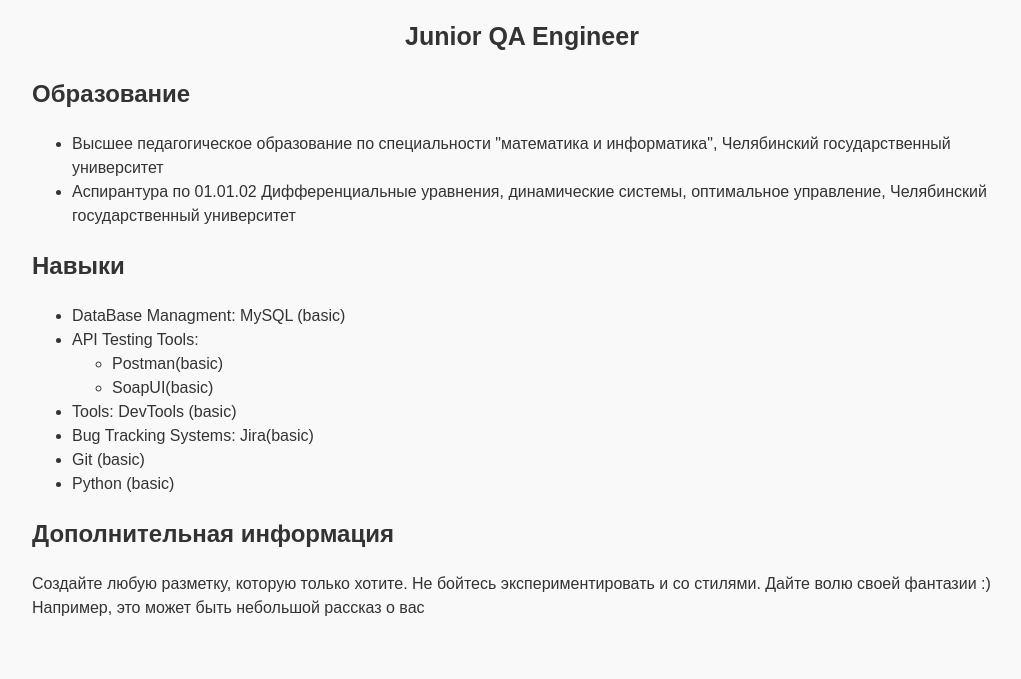
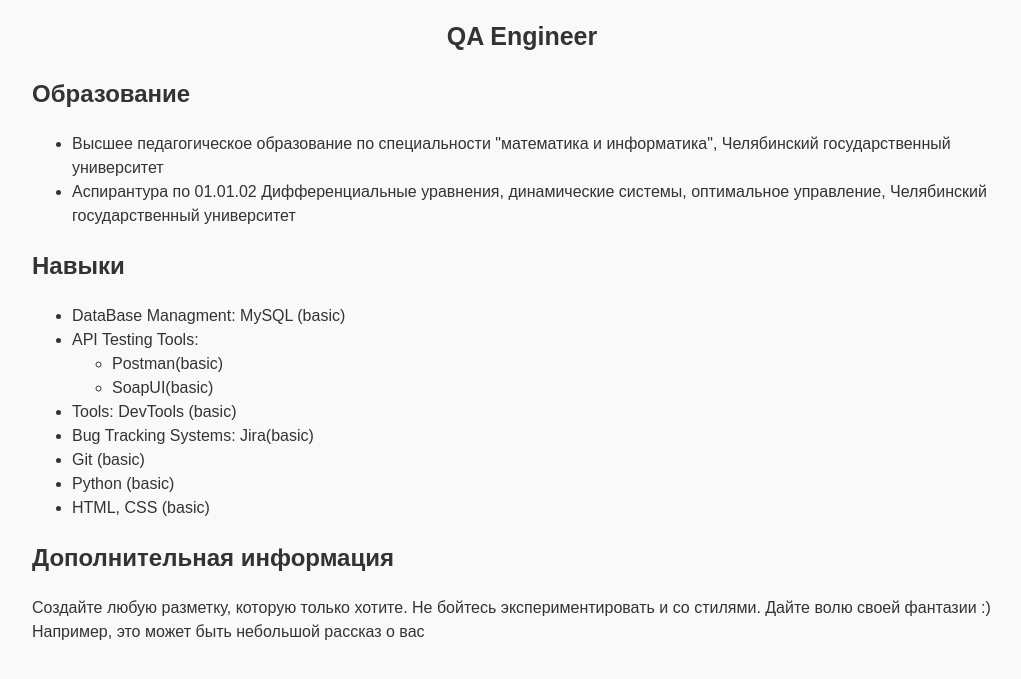
Before and after one commit to AnnaShuklina/AnnaShuklina.github.io, a plain HTML site: page index.html in a window 1280 px wide. Shown: the part 81-760 px from the top of the page, without its empty margins (118-1139 px from the left). Drawn offline with Linux system fonts and the light colour scheme.

Commit message:
Update index.html

```diff
--- a/index.html
+++ b/index.html
@@ -10,7 +10,7 @@
     <main>
       <!-- BEGIN (write your solution here) -->
       <h1>Шуклина Анна Фаридовна</h1>
-      <h2>Junior QA Engineer</h2>
+      <h2>QA Engineer</h2>
       <section>
         <h2>Образование</h2>
           <ul>
@@ -33,6 +33,7 @@
           <li>Bug Tracking Systems: Jira(basic)</li>
           <li>Git (basic)</li>
           <li>Python (basic)</li>
+          <li>HTML, CSS (basic)</li>
         </ul>
       </section>
 
@@ -40,7 +41,6 @@
         <h2>Дополнительная информация</h2>
         Создайте любую разметку, которую только хотите. Не бойтесь экспериментировать и со стилями. Дайте волю своей фантазии :) Например, это может быть небольшой рассказ о вас
       </section>
-      <!-- END -->
     </main>
   </body>
 </html>
```
